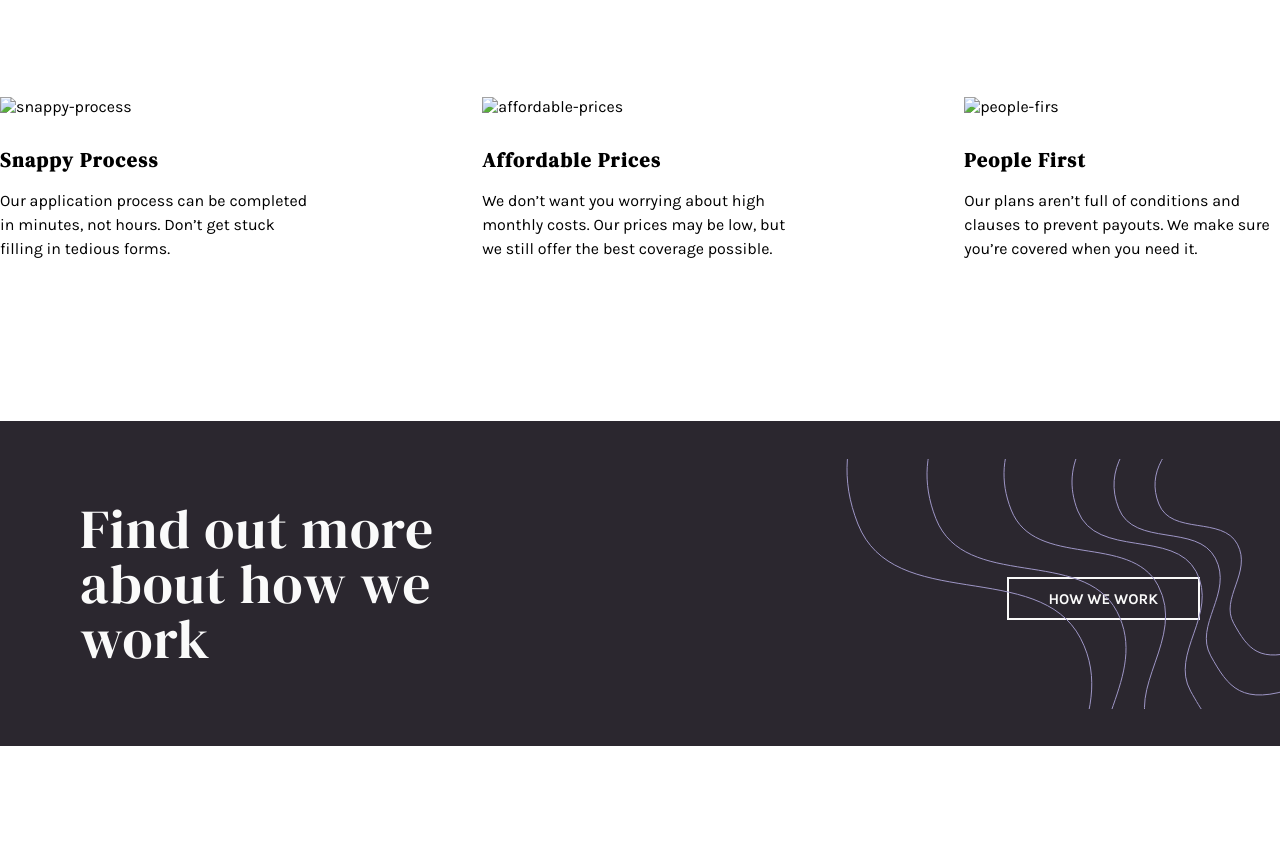
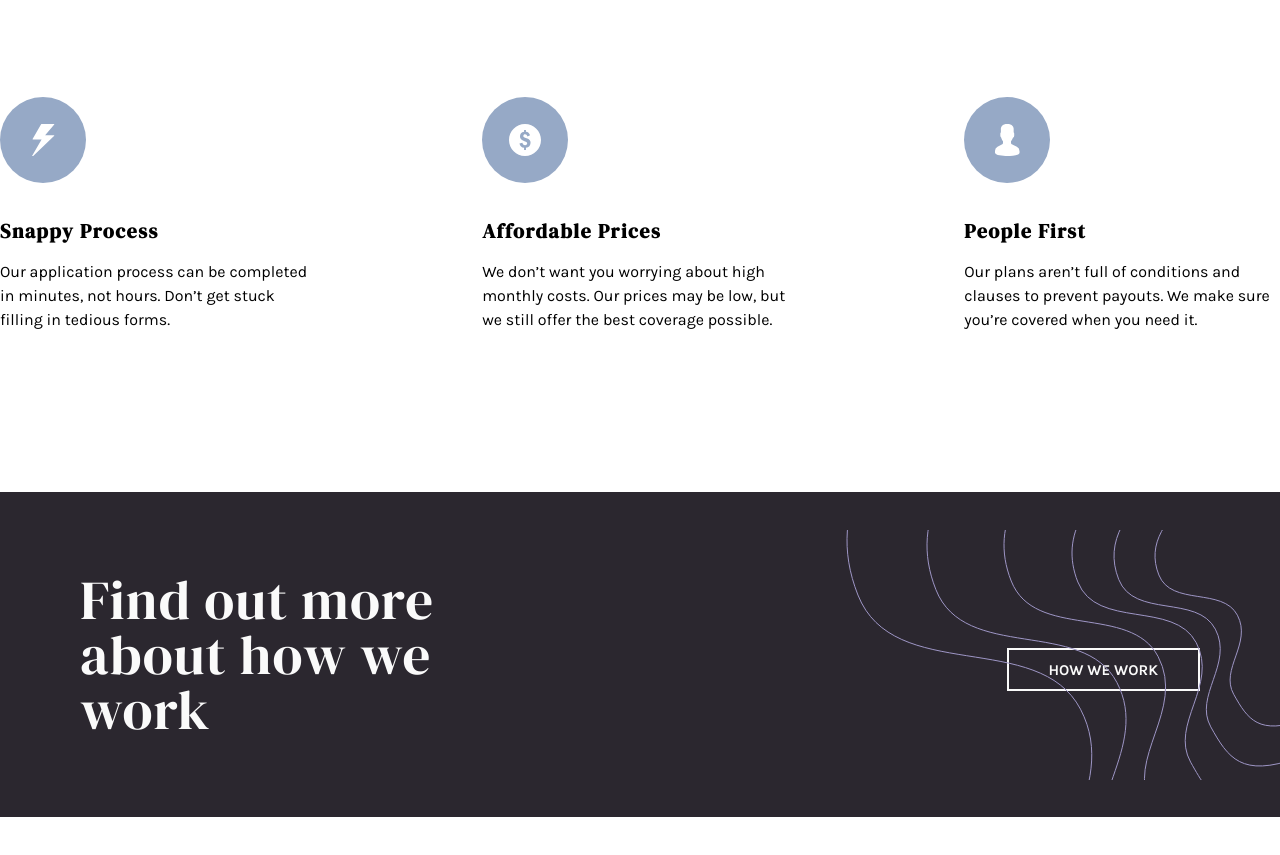
Before and after one commit to shirley-gianina/Insure-landing-page-, a plain HTML site: page index.html in a window 1280 px wide. Shown: the part 1069-1924 px from the top of the page. Drawn offline with Linux system fonts and the light colour scheme; the site is published under a folder, as on GitHub Pages, so addresses that start at the root find nothing.

Commit message:
fix: images url

```diff
--- a/index.html
+++ b/index.html
@@ -25,7 +25,7 @@
         </a>
       </div>
       <div class="hide-lg open-menu">
-        <img src="/images/icon-hamburger.svg" alt="icon-hamburger">
+        <img src="./images/icon-hamburger.svg" alt="icon-hamburger">
       </div>
       <div class="hide-sm menu">
         <p class="hide-lg close-menu">x</p>
@@ -70,19 +70,19 @@
     <h3>We’re different</h3>
     <div class="how-we-work">
       <div>
-        <img src="/images/icon-snappy-process.svg" alt="snappy-process">
+        <img src="./images/icon-snappy-process.svg" alt="snappy-process">
         <h4>Snappy Process</h4>
         <p>Our application process can be completed in minutes, not hours. Don’t get
           stuck filling in tedious forms.</p>
       </div>
       <div>
-        <img src="/images/icon-affordable-prices.svg" alt="affordable-prices">
+        <img src="./images/icon-affordable-prices.svg" alt="affordable-prices">
         <h4>Affordable Prices</h4>
         <p>We don’t want you worrying about high monthly costs. Our prices may be low,
           but we still offer the best coverage possible.</p>
       </div>
       <div>
-        <img src="/images/icon-people-first.svg" alt="people-firs">
+        <img src="./images/icon-people-first.svg" alt="people-firs">
         <h4>People First</h4>
         <p>Our plans aren’t full of conditions and clauses to prevent payouts. We make
           sure you’re covered when you need it.</p>
```
